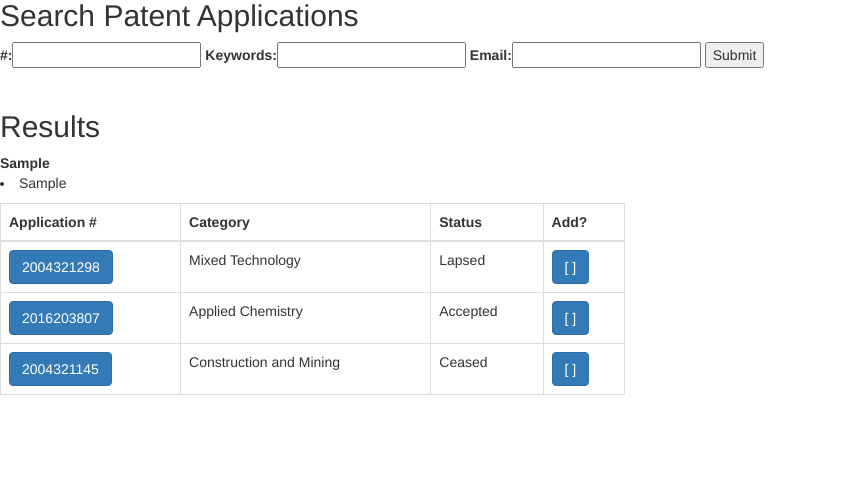
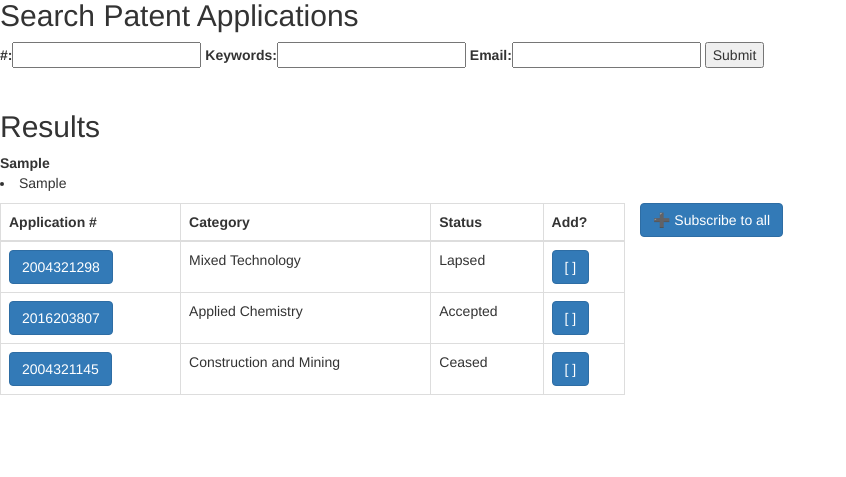
Before and after one commit to The-IP-Gods/The-IP-Gods, a Django app: template hello/templates/index.html in a window 1280 px wide. Shown: the part 163-640 px from the top of the page, without its empty margins (0-846 px from the left). Run offline with Django 3.2, Linux system fonts and the light colour scheme; tables that the repository leaves empty hold one stand-in row (values such as "Sample post"); the template is opened without the code that fills it: values that come from a table or form of the project are taken from there, most other values are stand-ins (such as "Sample title", 1, 10 or a date in 2020); some libraries are stand-ins or nearby versions.

Commit message:
add all button

```diff
--- a/hello/templates/index.html
+++ b/hello/templates/index.html
@@ -52,5 +52,8 @@
     </table>
   </div>
 
+  {% if result %}
+    <div><a href="#" class="btn btn-primary">➕ Subscribe to all</a></div>
+  {% endif %}
 
 {% endblock %}
```
